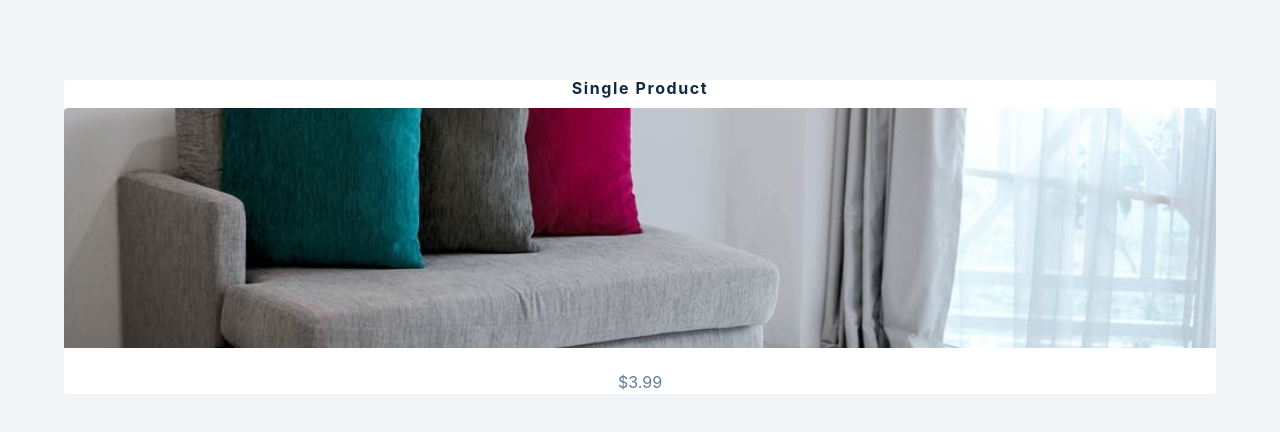
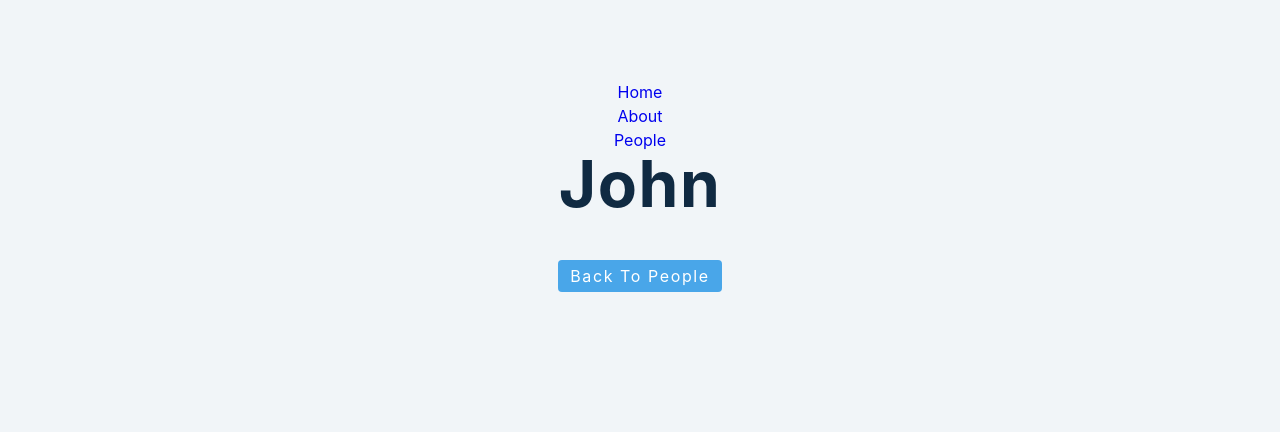
Before and after one commit to inusanaimu/React-Advance-, a React (Create React App) app: page /person/1 in a window 1280 px wide. Shown: the top 432 px of the page. Built offline with nearby package versions, Linux system fonts and the light colour scheme.

Commit message:
React-Router and useParams

```diff
--- a/package.json
+++ b/package.json
@@ -8,6 +8,7 @@
     "@testing-library/user-event": "^13.5.0",
     "react": "^18.0.0",
     "react-dom": "^18.0.0",
+    "react-router-dom": "^5.2.0",
     "react-scripts": "5.0.0",
     "web-vitals": "^2.1.4"
   },
--- a/src/App.js
+++ b/src/App.js
@@ -1,5 +1,5 @@
 import React from 'react'
-import Setup from './tutorial/10-prop-types/setup/Product'
+import Setup from './tutorial/11-react-router/setup'
 
 function App() {
   return (
--- a/src/tutorial/11-react-router/setup/Error.js
+++ b/src/tutorial/11-react-router/setup/Error.js
@@ -1,11 +1,14 @@
-import React from 'react';
-import { Link } from 'react-router-dom';
+import React from 'react'
+import { Link } from 'react-router-dom'
 const Error = () => {
   return (
     <div>
       <h1>Error Page</h1>
+      <Link to='/' className='btn'>
+        Back Home
+      </Link>
     </div>
-  );
-};
+  )
+}
 
-export default Error;
+export default Error
--- a/src/tutorial/11-react-router/setup/Home.js
+++ b/src/tutorial/11-react-router/setup/Home.js
@@ -1,11 +1,12 @@
-import React from 'react';
+import React from 'react'
 
 const Home = () => {
   return (
     <div>
       <h1>Home Page</h1>
+      <p>Shake and bake</p>
     </div>
-  );
-};
+  )
+}
 
-export default Home;
+export default Home
--- a/src/tutorial/11-react-router/setup/Navbar.js
+++ b/src/tutorial/11-react-router/setup/Navbar.js
@@ -1,7 +1,21 @@
-import React from 'react';
-import { Link } from 'react-router-dom';
+import React from 'react'
+import { Link } from 'react-router-dom'
 const Navbar = () => {
-  return <nav>navbar</nav>;
-};
+  return (
+    <nav>
+      <ul>
+        <li>
+          <Link to='/'>Home</Link>
+        </li>
+        <li>
+          <Link to='/about'>About</Link>
+        </li>
+        <li>
+          <Link to='/people'>People</Link>
+        </li>
+      </ul>
+    </nav>
+  )
+}
 
-export default Navbar;
+export default Navbar
--- a/src/tutorial/11-react-router/setup/People.js
+++ b/src/tutorial/11-react-router/setup/People.js
@@ -1,8 +1,8 @@
-import React, { useState } from 'react';
-import { data } from '../../../data';
-import { Link } from 'react-router-dom';
+import React, { useState } from 'react'
+import { data } from '../../../data'
+import { Link } from 'react-router-dom'
 const People = () => {
-  const [people, setPeople] = useState(data);
+  const [people, setPeople] = useState(data)
   return (
     <div>
       <h1>People Page</h1>
@@ -10,11 +10,12 @@ const People = () => {
         return (
           <div key={person.id} className='item'>
             <h4>{person.name}</h4>
+            <Link to={`/person/${person.id}`}>Learn More</Link>
           </div>
-        );
+        )
       })}
     </div>
-  );
-};
+  )
+}
 
-export default People;
+export default People
--- a/src/tutorial/11-react-router/setup/Person.js
+++ b/src/tutorial/11-react-router/setup/Person.js
@@ -1,12 +1,22 @@
-import React, { useState, useEffect } from 'react';
-import { data } from '../../../data';
-import { Link, useParams } from 'react-router-dom';
+import React, { useState, useEffect } from 'react'
+import { data } from '../../../data'
+import { Link, useParams } from 'react-router-dom'
 const Person = () => {
+  const [name, setName] = useState('Default name')
+  const { id } = useParams()
+
+  useEffect(() => {
+    const newPerson = data.find((person) => person.id === parseInt(id))
+    setName(newPerson.name)
+  }, [])
   return (
     <div>
-      <h2>person</h2>
+      <h1>{name}</h1>
+      <Link to='/people' className='btn'>
+        Back To People
+      </Link>
     </div>
-  );
-};
+  )
+}
 
-export default Person;
+export default Person
--- a/src/tutorial/11-react-router/setup/index.js
+++ b/src/tutorial/11-react-router/setup/index.js
@@ -1,16 +1,35 @@
-import React from 'react';
+import React from 'react'
 // react router
-import { BrowserRouter as Router, Route, Switch } from 'react-router-dom';
+import { BrowserRouter as Router, Route, Switch } from 'react-router-dom'
 // pages
-import Home from './Home';
-import About from './About';
-import People from './People';
-import Error from './Error';
-import Person from './Person';
+import Home from './Home'
+import About from './About'
+import People from './People'
+import Error from './Error'
+import Person from './Person'
 // navbar
-import Navbar from './Navbar';
+import Navbar from './Navbar'
 const ReactRouterSetup = () => {
-  return <h2>react router</h2>;
-};
+  return (
+    <Router>
+      <Navbar />
+      <Switch>
+        <Route exact path='/'>
+          <Home />
+        </Route>
+        <Route exact path='/about'>
+          <About />
+        </Route>
+        <Route exact path='/people'>
+          <People />
+        </Route>
+        <Route path='/person/:id' children={<Person />}></Route>
+        <Route path='*'>
+          <Error />
+        </Route>
+      </Switch>
+    </Router>
+  )
+}
 
-export default ReactRouterSetup;
+export default ReactRouterSetup
```
Also changed, not shown: 1 other file (tests, documents, lock files or other folders).
